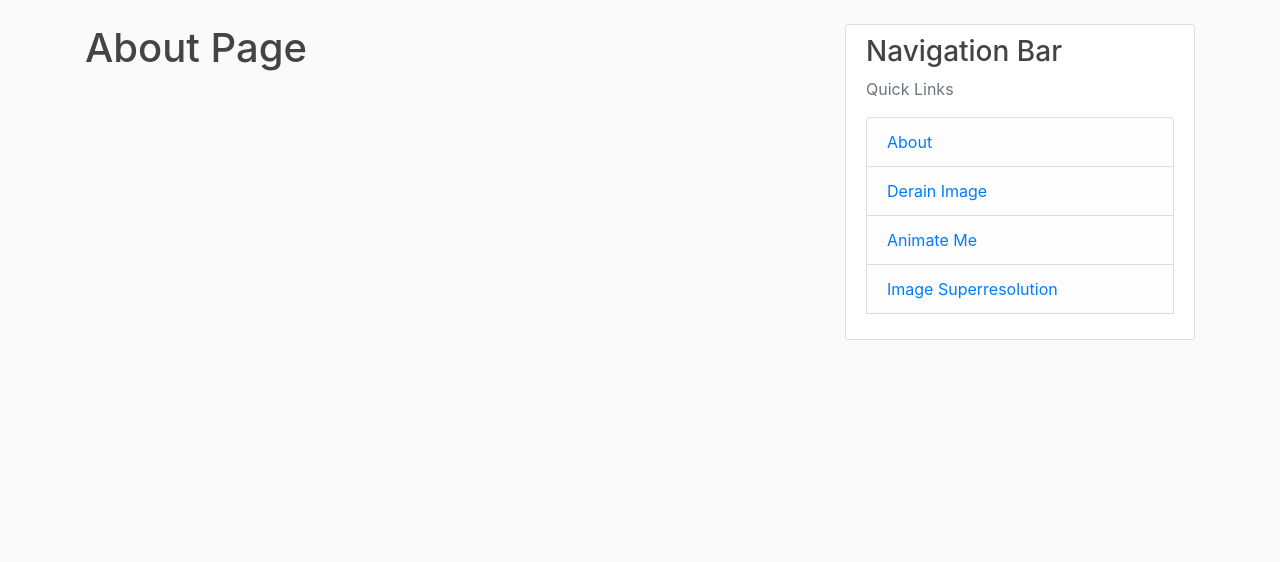
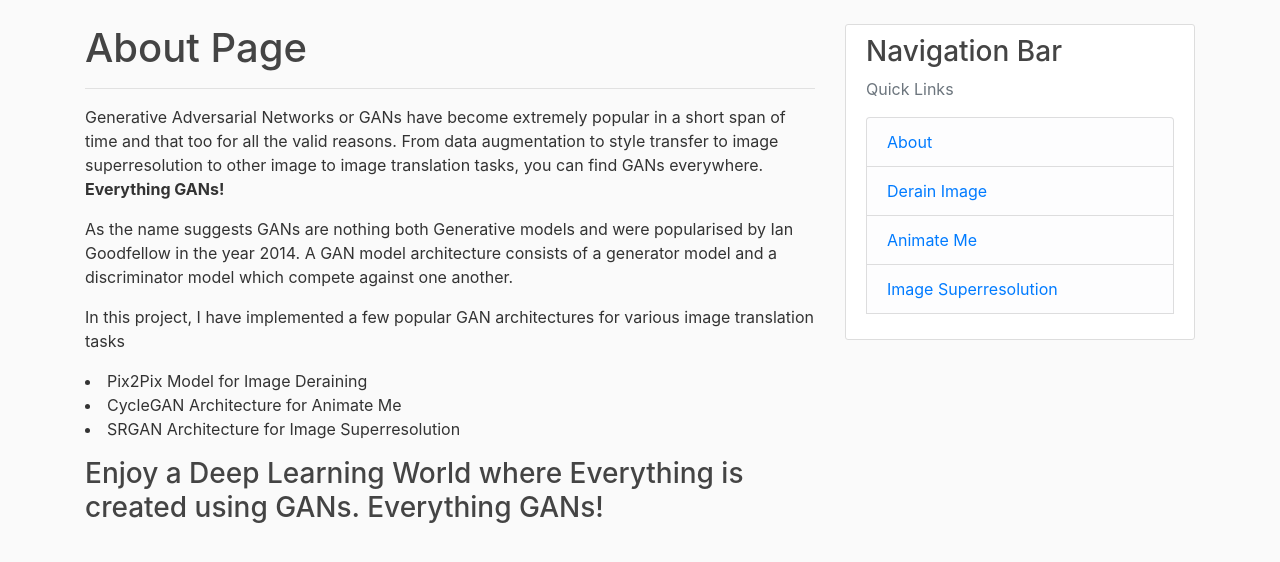
Before and after one commit to jain-aayush/EverythingGANs, a Flask app: page /about in a window 1280 px wide. Shown: the part 56-618 px from the top of the page. Run offline with Flask 2, Linux system fonts and the light colour scheme; some libraries are stand-ins or nearby versions.

Commit message:
Included about section

```diff
--- a/templates/about.html
+++ b/templates/about.html
@@ -2,5 +2,13 @@
 {% block content %}
 
     <h1>About Page</h1>
-
+    <hr>
+    <p>Generative Adversarial Networks or GANs have become extremely popular in a short span of time and that too for all the valid reasons. From data augmentation to style transfer to image superresolution to other image to image translation tasks, you can find GANs everywhere. <b>Everything GANs!</b></p>
+    <p>As the name suggests GANs are nothing both Generative models and were popularised by Ian Goodfellow in the year 2014. A GAN model architecture consists of a generator model and a discriminator model which compete against one another. </p>
+    <p>In this project, I have implemented a few popular GAN architectures for various image translation tasks
+    <li>Pix2Pix Model for Image Deraining</li>
+    <li>CycleGAN Architecture for Animate Me</li>
+    <li>SRGAN Architecture for Image Superresolution</li>
+    </p>
+    <h3>Enjoy a Deep Learning World where Everything is created using GANs. Everything GANs!</h3>
 {% endblock content %}
```
